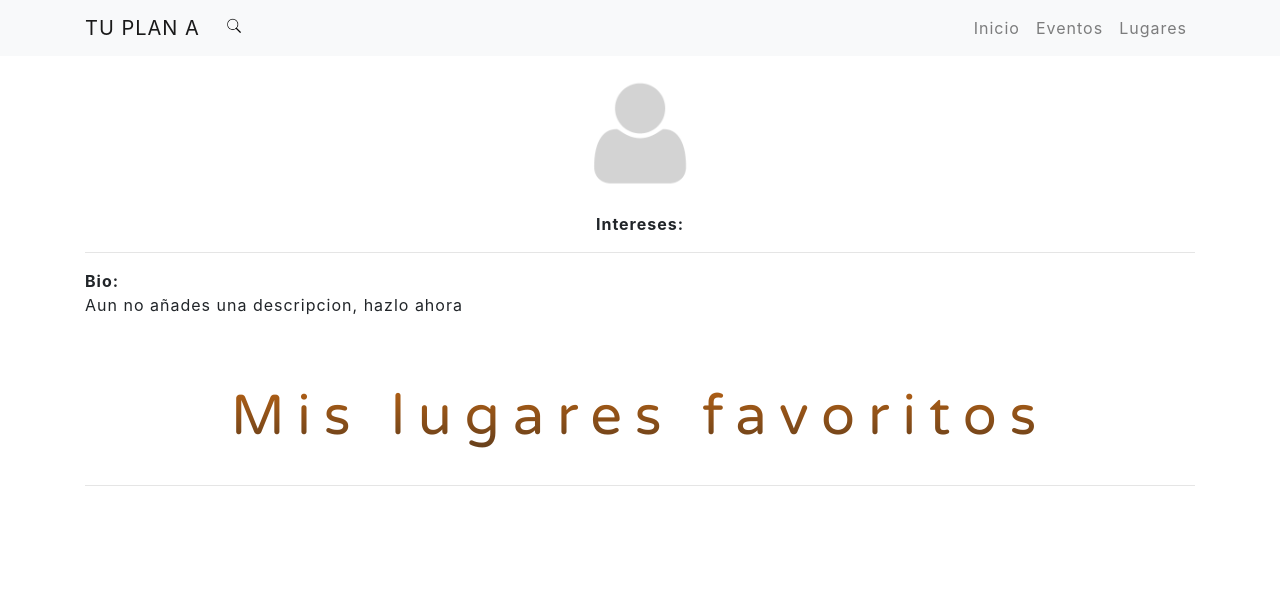
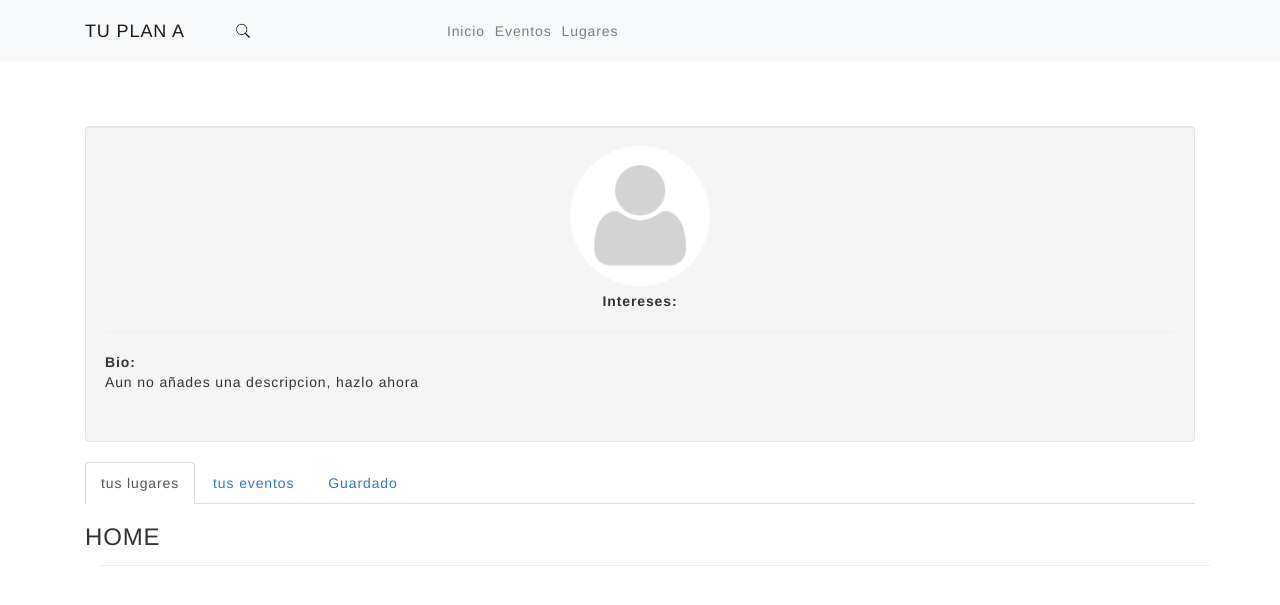
Before and after one commit to vluribe/TUPLANBAQ, a PHP site: page /PerfilUsuarios.php in a window 1280 px wide. Shown: the top 605 px of the page. Run offline with PHP 8.4, Linux system fonts and the light colour scheme; data that the repository does not hold is empty; some libraries are stand-ins or nearby versions.

Commit message:
corregido el navbar del perfil de usuario y ahora tiene un slide para luagres, eventos y guardados

```diff
--- a/PerfilUsuarios.php
+++ b/PerfilUsuarios.php
@@ -37,6 +37,11 @@ include('conexiongen.php');
 
    <!-- Bootstrap core CSS -->
 
+
+    <meta name="viewport" content="width=device-width, initial-scale=1">
+  <link rel="stylesheet" href="https://maxcdn.bootstrapcdn.com/bootstrap/3.4.1/css/bootstrap.min.css">
+  <script src="https://ajax.googleapis.com/ajax/libs/jquery/3.5.1/jquery.min.js"></script>
+  <script src="https://maxcdn.bootstrapcdn.com/bootstrap/3.4.1/js/bootstrap.min.js"></script>
 
 <style>
 .hovereffect {
@@ -130,6 +135,7 @@ include('conexiongen.php');
 .searchbuton {
   width: 5%;
   border: 0px ;
+  cursor: pointer;
   background-color:transparent;
   background-image: url('img/searchicon.png');
   background-position: 10px 8px;
@@ -152,6 +158,14 @@ include('conexiongen.php');
 .nav-item{
   display: flex;
   align-items: center;
+}
+
+.profile-tab label{
+    font-weight: 600;
+}
+.profile-tab p{
+    font-weight: 600;
+    color: #0062cc;
 }
 </style>
 
@@ -177,10 +191,13 @@ include('conexiongen.php');
         </button>
 
         <div class="collapse navbar-collapse" id="navbarResponsive">
+
+        <ul class="navbar-nav ml-auto">
+            <li class="nav-item">
             <form class="form-inline mr-auto" action="consultar.php" method="post" enctype="multipart/form-data" >
             <input class="searchbuton"type="text" name="search">
           </form>
-        <ul class="navbar-nav ml-auto">
+            </li>
           <li class="nav-item">
             <a class="nav-link js-scroll-trigger" href="index.php">Inicio</a>
           </li>
@@ -272,32 +289,22 @@ include('conexiongen.php');
 
 
     </div>
-
-    <!-- Modal -->
-
 </div>
 
+<div class="container">
 
-<h1 style="    padding-bottom: 2.5rem;
-    font-family: 'Varela Round';
-  font-size: 3.5rem;
-  line-height: 2.5rem;
-  letter-spacing: 0.8rem;
-  background: -webkit-linear-gradient(rgba(217, 113, 17, 1), rgba(65, 47, 31, 1));
-  -webkit-text-fill-color: transparent;
-  -webkit-background-clip: text; display: block;
-  text-align: center;
-  vertical-align: middle;
-  -webkit-user-select: none;
-  -moz-user-select: none;
-  -ms-user-select: none;
-  user-select: none;
-  padding-top:40px;">Mis lugares favoritos</h1>
+  <ul class="nav nav-tabs">
+    <li class="active"><a data-toggle="tab" href="#home">tus lugares</a></li>
+    <li><a data-toggle="tab" href="#menu1">tus eventos</a></li>
+    <li><a data-toggle="tab" href="#menu2">Guardado</a></li>
+  </ul>
 
+  <div class="tab-content">
+    <div id="home" class="tab-pane fade in active">
+      <h3>HOME</h3>
      <div class="container">
       <hr class="mt-2 mb-5">
       <div class="row text-center text-lg-left">
-        <link href="vendor/bootstrap/css/bootstrap.min.css" rel="stylesheet">
 
         <?php
 
@@ -341,5 +348,18 @@ include('conexiongen.php');
         ?>
 
         </div>
+    </div>
+    </div>
+    <div id="menu1" class="tab-pane fade">
+      <h3>Menu 1</h3>
+      <p>Ut enim ad minim veniam, quis nostrud exercitation ullamco laboris nisi ut aliquip ex ea commodo consequat.</p>
+    </div>
+    <div id="menu2" class="tab-pane fade">
+      <h3>Menu 2</h3>
+      <p>Sed ut perspiciatis unde omnis iste natus error sit voluptatem accusantium doloremque laudantium, totam rem aperiam.</p>
+    </div>
+  </div>
+</div>
+
     </body>
 </html>
```
Lines whose indentation alone changed are shown as unchanged.
